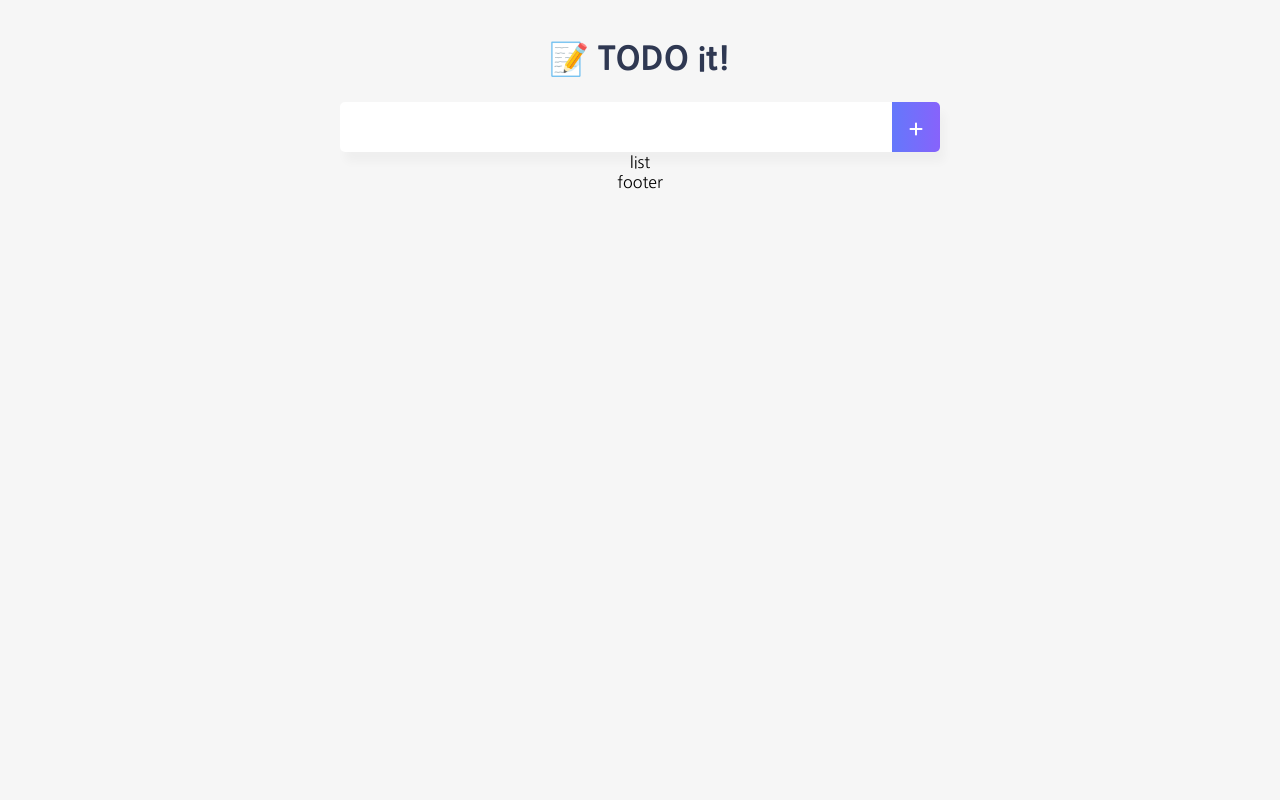
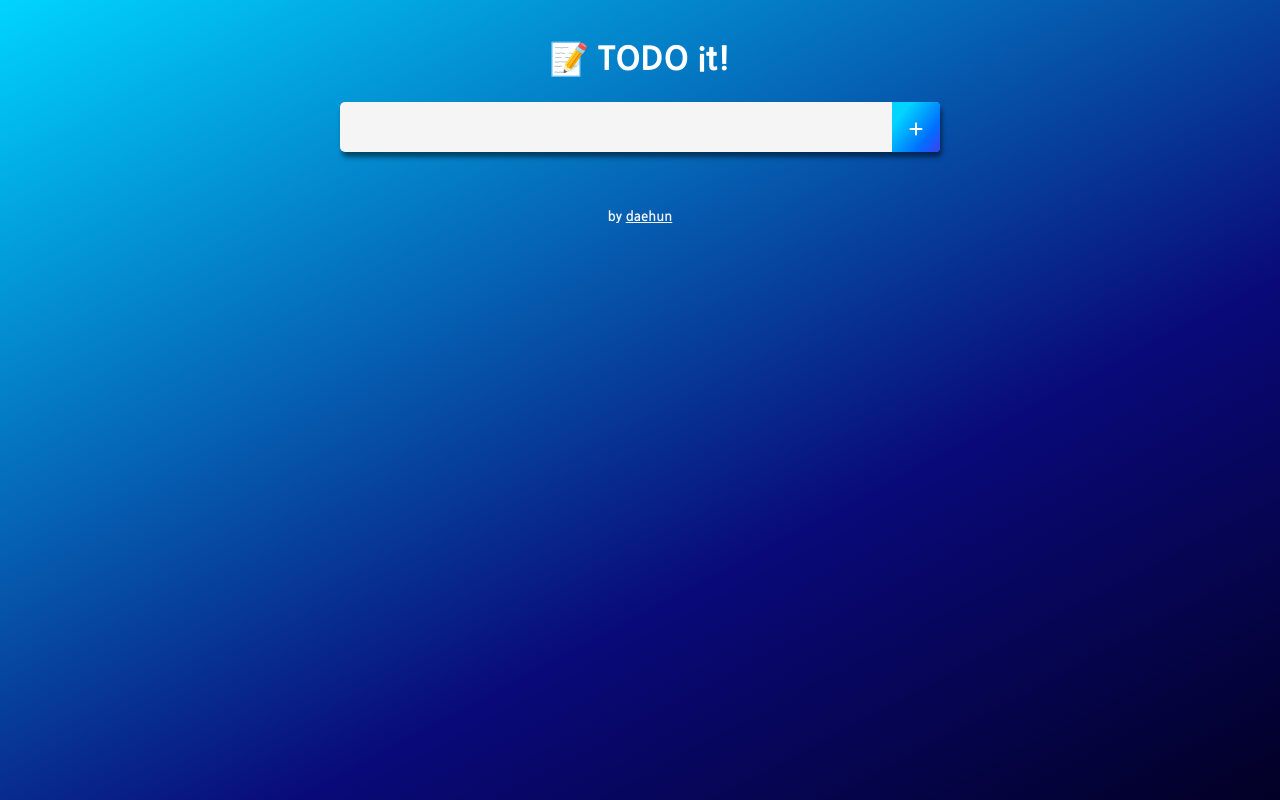
Before and after one commit to DaehunGwak/vue-todo, a Vue app: page / in a window 1280 px wide. Built offline with nearby package versions, Linux system fonts and the light colour scheme.

Commit message:
Update css skin & TodoList removing item

```diff
--- a/src/App.vue
+++ b/src/App.vue
@@ -25,9 +25,14 @@ export default {
 </script>
 
 <style>
+html {
+  height: 100%;
+}
+
 body {
   text-align: center;
-  background-color: #f6f6f6;
+  background: rgb(2,0,36);
+  background: linear-gradient(332deg, rgba(2,0,36,1) 0%, rgba(9,9,121,1) 35%, rgba(0,212,255,1) 100%);
   font-family: Avenir, 'Nanum Gothic', Helvetica, Arial, sans-serif;
   -webkit-font-smoothing: antialiased;
   -moz-osx-font-smoothing: grayscale;
@@ -40,6 +45,6 @@ button {
   border-style: solid;
 }
 .shadow {
-  box-shadow: 5px 10px 10px rgba(0, 0, 0, 0.03);
+  box-shadow: 2px 5px 5px rgba(0, 0, 0, 0.5);
 }
 </style>
--- a/src/components/TodoFooter.vue
+++ b/src/components/TodoFooter.vue
@@ -1,6 +1,6 @@
 <template>
   <div>
-    footer
+    <h5>by <a href="https://github.com/daehungwak">daehun</a></h5>
   </div>
 </template>
 
@@ -10,6 +10,8 @@ export default {
 }
 </script>
 
-<style>
-
+<style scoped>
+h5, a {
+  color: whitesmoke;
+}
 </style>
--- a/src/components/TodoHeader.vue
+++ b/src/components/TodoHeader.vue
@@ -14,7 +14,7 @@ export default {
 
 <style scoped>
 h1 {
-  color: #2F3852;
+  color: #ffffff;
   font-weight: 900;
   margin: 2.5rem 0 1.5rem;
 }
--- a/src/components/TodoInput.vue
+++ b/src/components/TodoInput.vue
@@ -35,7 +35,7 @@ input:focus {
 
 .inputBox {
   display: inline-block;
-  background: white;
+  background: whitesmoke;
   height: 50px;
   line-height: 50px;
   width: 100%;
@@ -44,16 +44,17 @@ input:focus {
 }
 
 .inputBox input {
+  background: inherit;
   border-style: none;
-  width: calc(100% - 4rem);
+  width: calc(100% - 5rem);
 }
 
 .addContainer {
   float: right;
-  background: linear-gradient(to right, #6478FB, #8763FB);
+  background: linear-gradient(128deg, rgba(0,212,255,1) 22%, rgb(0, 110, 255) 72%, rgb(63, 63, 238) 100%);
   display: block;
   width: 3rem;
-  border-radius: 0 5px 5px 0;
+  border-radius: 0 4px 4px 0;
 }
 
 .addBtn {
--- a/src/components/TodoList.vue
+++ b/src/components/TodoList.vue
@@ -1,15 +1,86 @@
 <template>
-  <div>
-    list
-  </div>
+  <section>
+    <ul>
+      <li v-for="todoItem in todoItems" v-bind:key="todoItem" class="shadow">
+        {{ todoItem }}
+        <span class="removeBtn" @click="removeTodo($event, todoItem)">
+          <i class="fas fa-trash-alt"></i>
+        </span>
+      </li>
+    </ul>
+  </section>
 </template>
 
 <script>
 export default {
   name: 'TodoList',
+  data() {
+    return {
+      todoItems: [],
+    };
+  },
+  created() {
+    this.loadTodoItems();
+  },
+  methods: {
+    loadTodoItems() {
+      this.todoItems = [];
+      if (localStorage.length > 0) {
+        for (let i = 0; i < localStorage.length; i++) {
+          const storageValue = localStorage.key(i);
+          if (storageValue.includes('webpack')) {
+            continue;
+          }
+          this.todoItems.push(storageValue);
+        }
+      }
+    },
+    removeTodo(event, todoItem) {
+      localStorage.removeItem(todoItem);
+      this.loadTodoItems();
+    },
+  }
 }
 </script>
 
-<style>
+<style scoped>
+ul {
+  display: inline-block;
+  list-style-type: none;
+  padding-left: 0;
+  text-align: left;
+  width: 100%;
+  max-width: 600px;
+}
 
+li {
+  display: flex;
+  min-height: 50px;
+  height: 50px;
+  line-height: 50px;
+  margin: 0.5rem 0;
+  padding: 0 0.9rem;
+  background: whitesmoke;
+  border-radius: 5px;
+}
+
+.checkBtn {
+  line-height: 45px;
+  color: #62acde;
+  margin-right: 5px;
+}
+
+.checkBtnCompleted {
+  color: #b3adad;
+}
+
+.textCompleted {
+  text-decoration: line-through;
+  color: #b3adad;
+}
+
+.removeBtn {
+  margin-left: auto;
+  color: #de4343;
+}
 </style>
```
